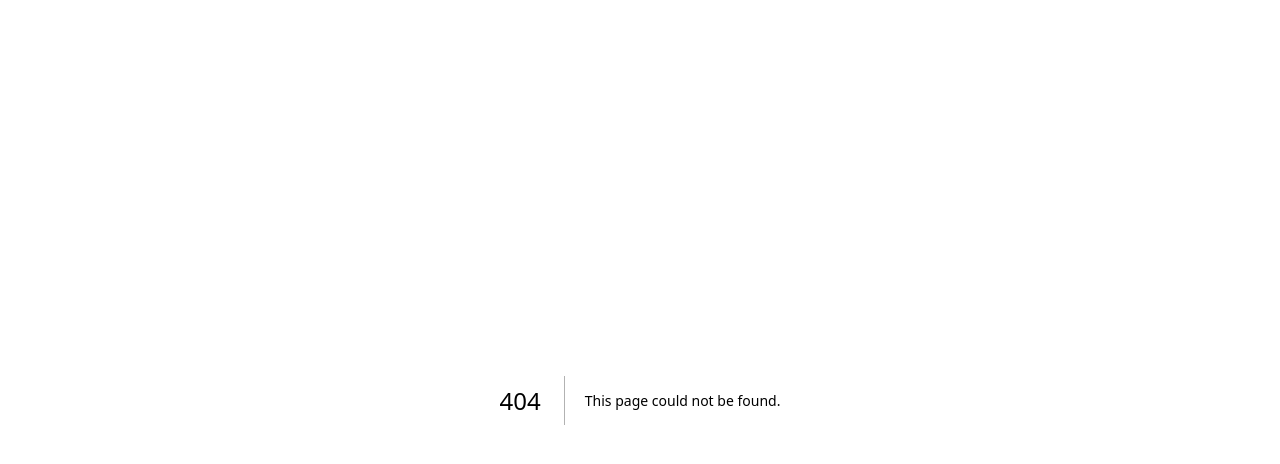
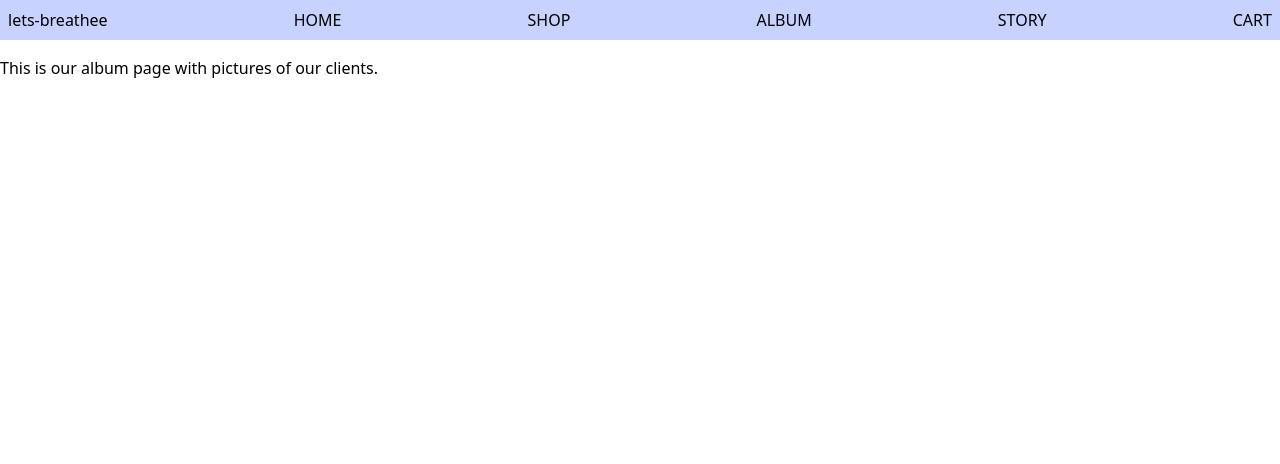
Before and after one commit to babisha/Capstone-Ecommerce-, a Next.js app in the folder e-commerce/: page /album in a window 1280 px wide. Before the commit this address had no page. Shown: the top 464 px of the page. Built offline with nearby package versions, Linux system fonts and the light colour scheme.

Commit message:
Pages created

```diff
--- /dev/null
+++ b/e-commerce/src/app/album/page.tsx
@@ -0,0 +1,9 @@
+import React from 'react'
+
+function album() {
+  return (
+    <div>This is our album page with pictures of our clients.</div>
+  )
+}
+
+export default album
--- /dev/null
+++ b/e-commerce/src/app/blog/page.tsx
@@ -0,0 +1,9 @@
+import React from 'react'
+
+function about() {
+  return (
+    <div>This is our story page with blogs.</div>
+  )
+}
+
+export default about
--- /dev/null
+++ b/e-commerce/src/app/cart/page.tsx
@@ -0,0 +1,9 @@
+import React from 'react'
+
+function cart() {
+  return (
+    <div>This is our cart page.</div>
+  )
+}
+
+export default cart
--- a/e-commerce/src/app/globals.css
+++ b/e-commerce/src/app/globals.css
@@ -15,13 +15,3 @@
     --background-end-rgb: 0, 0, 0;
   }
 }
-
-body {
-  color: rgb(var(--foreground-rgb));
-  background: linear-gradient(
-      to bottom,
-      transparent,
-      rgb(var(--background-end-rgb))
-    )
-    rgb(var(--background-start-rgb));
-}
--- a/e-commerce/src/app/layout.tsx
+++ b/e-commerce/src/app/layout.tsx
@@ -1,6 +1,7 @@
 import './globals.css'
 import type { Metadata } from 'next'
 import { Inter } from 'next/font/google'
+import Link from 'next/link'
 
 const inter = Inter({ subsets: ['latin'] })
 
@@ -16,7 +17,30 @@ export default function RootLayout({
 }) {
   return (
     <html lang="en">
-      <body className={inter.className}>{children}</body>
+      <body>
+      <div className='flex justify-between mb-4 p-2 bg-indigo-200'>
+        <h1>lets-breathee</h1>
+        <div>
+          <Link href={'/'}>HOME </Link>
+        </div>
+        <div>
+        <Link href={'/product'}>SHOP </Link>
+        </div>
+        <div>
+        <Link href={'/album'}> ALBUM</Link>
+        </div>
+        <div>
+        <Link href={'/blog'}>STORY </Link>
+        </div>
+        <div>
+        <Link href={'/cart'}>CART </Link>
+        </div>
+
+      </div>
+      {children}
+      </body>
+
+
     </html>
   )
 }
--- a/e-commerce/src/app/page.tsx
+++ b/e-commerce/src/app/page.tsx
@@ -2,112 +2,6 @@ import Image from 'next/image'
 
 export default function Home() {
   return (
-    <main className="flex min-h-screen flex-col items-center justify-between p-24">
-      <div className="z-10 max-w-5xl w-full items-center justify-between font-mono text-sm lg:flex">
-        <p className="fixed left-0 top-0 flex w-full justify-center border-b border-gray-300 bg-gradient-to-b from-zinc-200 pb-6 pt-8 backdrop-blur-2xl dark:border-neutral-800 dark:bg-zinc-800/30 dark:from-inherit lg:static lg:w-auto  lg:rounded-xl lg:border lg:bg-gray-200 lg:p-4 lg:dark:bg-zinc-800/30">
-          Get started by editing&nbsp;
-          <code className="font-mono font-bold">src/app/page.tsx</code>
-        </p>
-        <div className="fixed bottom-0 left-0 flex h-48 w-full items-end justify-center bg-gradient-to-t from-white via-white dark:from-black dark:via-black lg:static lg:h-auto lg:w-auto lg:bg-none">
-          <a
-            className="pointer-events-none flex place-items-center gap-2 p-8 lg:pointer-events-auto lg:p-0"
-            href="https://vercel.com?utm_source=create-next-app&utm_medium=appdir-template&utm_campaign=create-next-app"
-            target="_blank"
-            rel="noopener noreferrer"
-          >
-            By{' '}
-            <Image
-              src="/vercel.svg"
-              alt="Vercel Logo"
-              className="dark:invert"
-              width={100}
-              height={24}
-              priority
-            />
-          </a>
-        </div>
-      </div>
-
-      <div className="relative flex place-items-center before:absolute before:h-[300px] before:w-[480px] before:-translate-x-1/2 before:rounded-full before:bg-gradient-radial before:from-white before:to-transparent before:blur-2xl before:content-[''] after:absolute after:-z-20 after:h-[180px] after:w-[240px] after:translate-x-1/3 after:bg-gradient-conic after:from-sky-200 after:via-blue-200 after:blur-2xl after:content-[''] before:dark:bg-gradient-to-br before:dark:from-transparent before:dark:to-blue-700 before:dark:opacity-10 after:dark:from-sky-900 after:dark:via-[#0141ff] after:dark:opacity-40 before:lg:h-[360px] z-[-1]">
-        <Image
-          className="relative dark:drop-shadow-[0_0_0.3rem_#ffffff70] dark:invert"
-          src="/next.svg"
-          alt="Next.js Logo"
-          width={180}
-          height={37}
-          priority
-        />
-      </div>
-
-      <div className="mb-32 grid text-center lg:max-w-5xl lg:w-full lg:mb-0 lg:grid-cols-4 lg:text-left">
-        <a
-          href="https://nextjs.org/docs?utm_source=create-next-app&utm_medium=appdir-template&utm_campaign=create-next-app"
-          className="group rounded-lg border border-transparent px-5 py-4 transition-colors hover:border-gray-300 hover:bg-gray-100 hover:dark:border-neutral-700 hover:dark:bg-neutral-800/30"
-          target="_blank"
-          rel="noopener noreferrer"
-        >
-          <h2 className={`mb-3 text-2xl font-semibold`}>
-            Docs{' '}
-            <span className="inline-block transition-transform group-hover:translate-x-1 motion-reduce:transform-none">
-              -&gt;
-            </span>
-          </h2>
-          <p className={`m-0 max-w-[30ch] text-sm opacity-50`}>
-            Find in-depth information about Next.js features and API.
-          </p>
-        </a>
-
-        <a
-          href="https://nextjs.org/learn?utm_source=create-next-app&utm_medium=appdir-template-tw&utm_campaign=create-next-app"
-          className="group rounded-lg border border-transparent px-5 py-4 transition-colors hover:border-gray-300 hover:bg-gray-100 hover:dark:border-neutral-700 hover:dark:bg-neutral-800/30"
-          target="_blank"
-          rel="noopener noreferrer"
-        >
-          <h2 className={`mb-3 text-2xl font-semibold`}>
-            Learn{' '}
-            <span className="inline-block transition-transform group-hover:translate-x-1 motion-reduce:transform-none">
-              -&gt;
-            </span>
-          </h2>
-          <p className={`m-0 max-w-[30ch] text-sm opacity-50`}>
-            Learn about Next.js in an interactive course with&nbsp;quizzes!
-          </p>
-        </a>
-
-        <a
-          href="https://vercel.com/templates?framework=next.js&utm_source=create-next-app&utm_medium=appdir-template&utm_campaign=create-next-app"
-          className="group rounded-lg border border-transparent px-5 py-4 transition-colors hover:border-gray-300 hover:bg-gray-100 hover:dark:border-neutral-700 hover:dark:bg-neutral-800/30"
-          target="_blank"
-          rel="noopener noreferrer"
-        >
-          <h2 className={`mb-3 text-2xl font-semibold`}>
-            Templates{' '}
-            <span className="inline-block transition-transform group-hover:translate-x-1 motion-reduce:transform-none">
-              -&gt;
-            </span>
-          </h2>
-          <p className={`m-0 max-w-[30ch] text-sm opacity-50`}>
-            Explore the Next.js 13 playground.
-          </p>
-        </a>
-
-        <a
-          href="https://vercel.com/new?utm_source=create-next-app&utm_medium=appdir-template&utm_campaign=create-next-app"
-          className="group rounded-lg border border-transparent px-5 py-4 transition-colors hover:border-gray-300 hover:bg-gray-100 hover:dark:border-neutral-700 hover:dark:bg-neutral-800/30"
-          target="_blank"
-          rel="noopener noreferrer"
-        >
-          <h2 className={`mb-3 text-2xl font-semibold`}>
-            Deploy{' '}
-            <span className="inline-block transition-transform group-hover:translate-x-1 motion-reduce:transform-none">
-              -&gt;
-            </span>
-          </h2>
-          <p className={`m-0 max-w-[30ch] text-sm opacity-50`}>
-            Instantly deploy your Next.js site to a shareable URL with Vercel.
-          </p>
-        </a>
-      </div>
-    </main>
+    <p>This is the homepage.</p>
   )
 }
--- /dev/null
+++ b/e-commerce/src/app/product/page.tsx
@@ -0,0 +1,9 @@
+import React from 'react'
+
+function Product() {
+  return (
+    <div>This is Shopping page.</div>
+  )
+}
+
+export default Product
--- /dev/null
+++ b/e-commerce/src/app/wishlist/page.tsx
@@ -0,0 +1,9 @@
+import React from 'react'
+
+function wishlist() {
+  return (
+    <div>This is our wishlist page.</div>
+  )
+}
+
+export default wishlist
```
